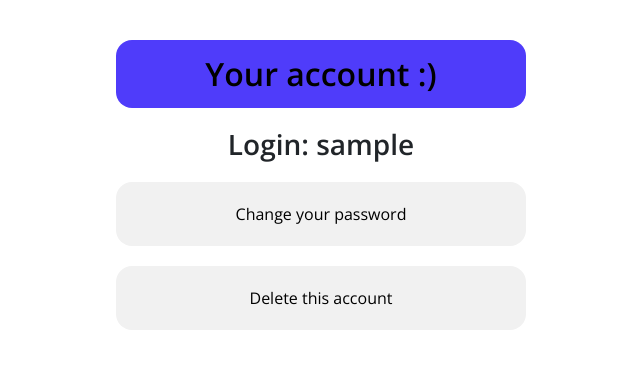
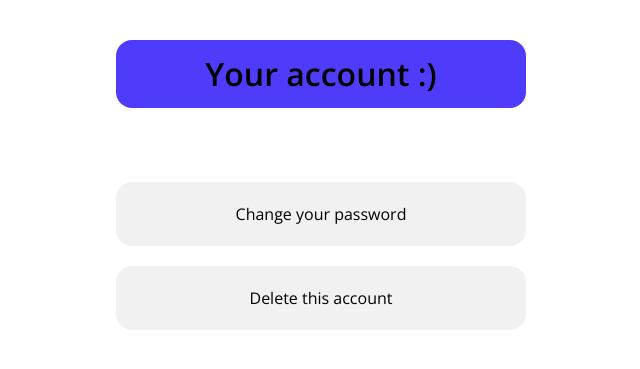
Before and after one commit to starowicz727/TechnologieInternetoweProjekt, a PHP site: page /profile.php in a window 1280 px wide. Shown: the part 84-453 px from the top of the page, without its empty margins (319-959 px from the left). Run offline with PHP 8.4, Linux system fonts and the light colour scheme; the visitor is signed in with stand-in values (Sample User, id 1).

Commit message:
edit color

```diff
--- a/Projekt_Strona/main.css
+++ b/Projekt_Strona/main.css
@@ -78,6 +78,8 @@ nav {
     margin: 0 auto;
     height: 100%;
     text-align: center;
+    color: white;
+}
 }
 
 .answer .container {
```
